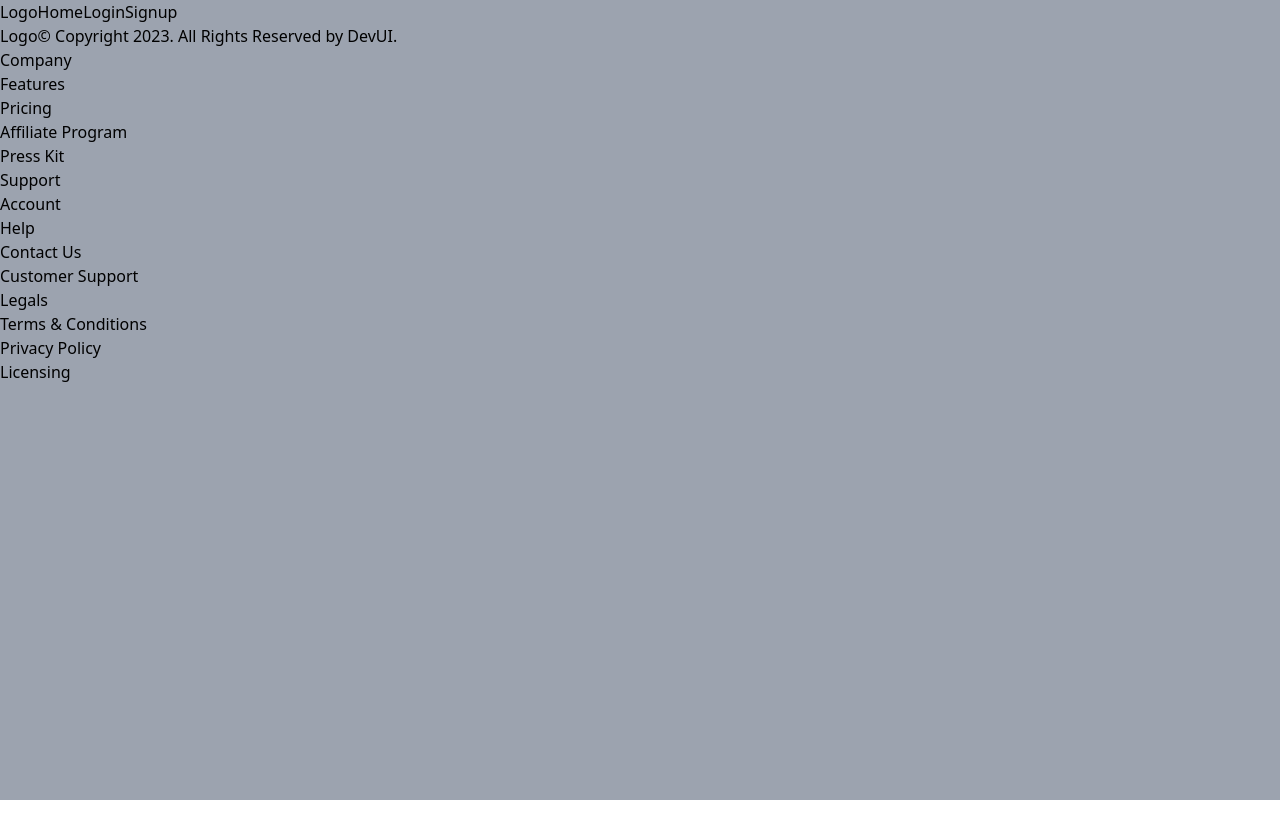
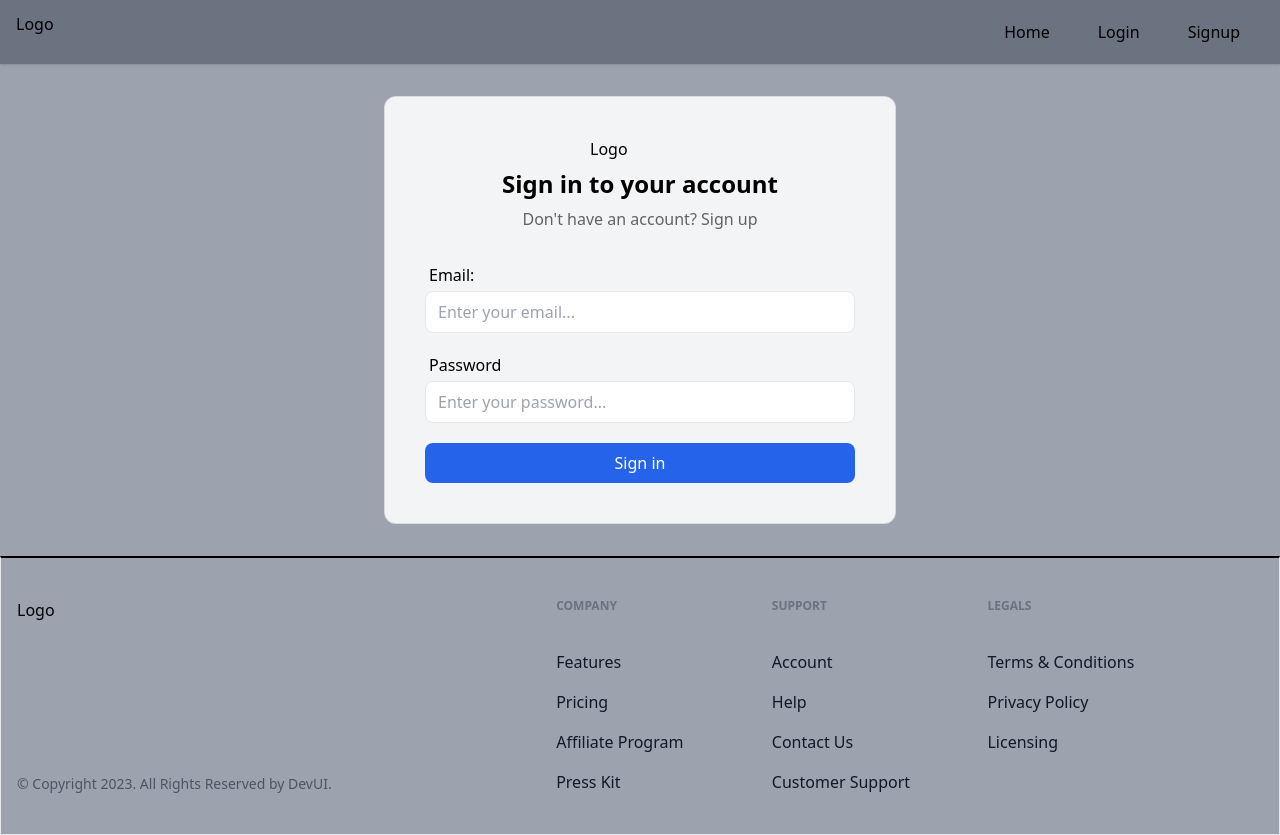
Before and after one commit to hmnhGeek/Blog-App-using-Appwrite, a React (Create React App) app: page /login in a window 1280 px wide. Before the commit the page ends 800 px from the top, so only its background shows below. Built offline with nearby package versions, Linux system fonts and the light colour scheme; no server answers.

Commit message:
Commit to fix bugs

```diff
--- a/src/App.js
+++ b/src/App.js
@@ -28,7 +28,9 @@ function App() {
     <div className="min-h-screen flex flex-wrap content-between bg-gray-400">
       <div className="w-full block">
         <Header />
-        <main>{/* <Outlet /> */}</main>
+        <main>
+          <Outlet />
+        </main>
         <Footer />
       </div>
     </div>
--- a/src/components/RTE.jsx
+++ b/src/components/RTE.jsx
@@ -1,6 +1,7 @@
 import React from "react";
 import { Editor } from "@tinymce/tinymce-react";
 import { Controller } from "react-hook-form";
+import conf from "../conf/conf";
 
 export default function RTE({ name, control, label, defaultValue = "" }) {
   return (
@@ -12,6 +13,7 @@ export default function RTE({ name, control, label, defaultValue = "" }) {
         render={({ field: { onChange } }) => (
           <Editor
             initialValue={defaultValue}
+            apiKey={conf.tinymceApiKey}
             init={{
               initialValue: defaultValue,
               height: 500,
--- a/src/components/post-form/PostForm.jsx
+++ b/src/components/post-form/PostForm.jsx
@@ -65,13 +65,13 @@ function PostForm({ post }) {
   };
 
   const slugTransform = useCallback((value) => {
-    if (value && typeof value === "string") {
+    if (value && typeof value === "string")
       return value
         .trim()
-        .toLocaleLowerCase()
-        .replace(/^[a-zA-Z\d\s]+/g, "-")
+        .toLowerCase()
+        .replace(/[^a-zA-Z\d\s]+/g, "-")
         .replace(/\s/g, "-");
-    }
+
     return "";
   }, []);
 
--- a/src/conf/conf.js
+++ b/src/conf/conf.js
@@ -4,6 +4,7 @@ const conf = {
   appwriteDatabaseId: String(process.env.REACT_APP_DATABASE_ID),
   appwriteCollectionId: String(process.env.REACT_APP_COLLECTION_ID),
   appwriteBucketId: String(process.env.REACT_APP_BUCKET_ID),
+  tinymceApiKey: String(process.env.REACT_APP_TINYMCE_API_KEY),
 };
 
 export default conf;
--- a/tailwind.config.js
+++ b/tailwind.config.js
@@ -1,6 +1,6 @@
 /** @type {import('tailwindcss').Config} */
 module.exports = {
-  content: ["./src/**/*.{html,js}"],
+  content: ["./src/**/*.{html,js,jsx}"],
   theme: {
     extend: {},
   },
```
